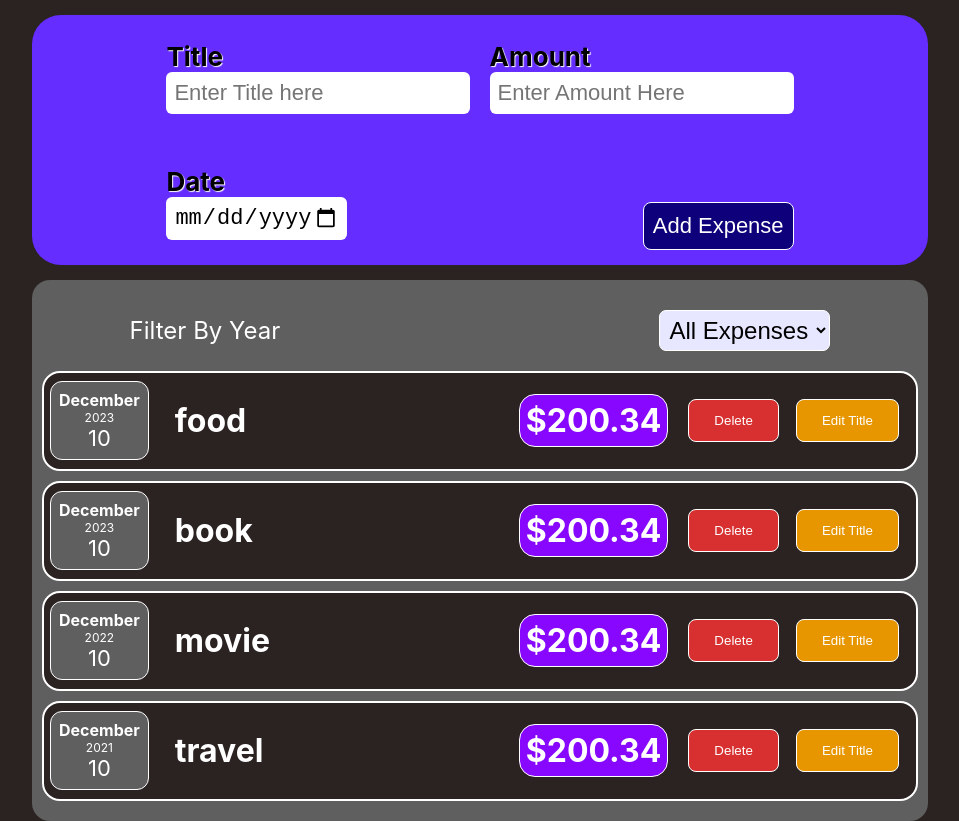
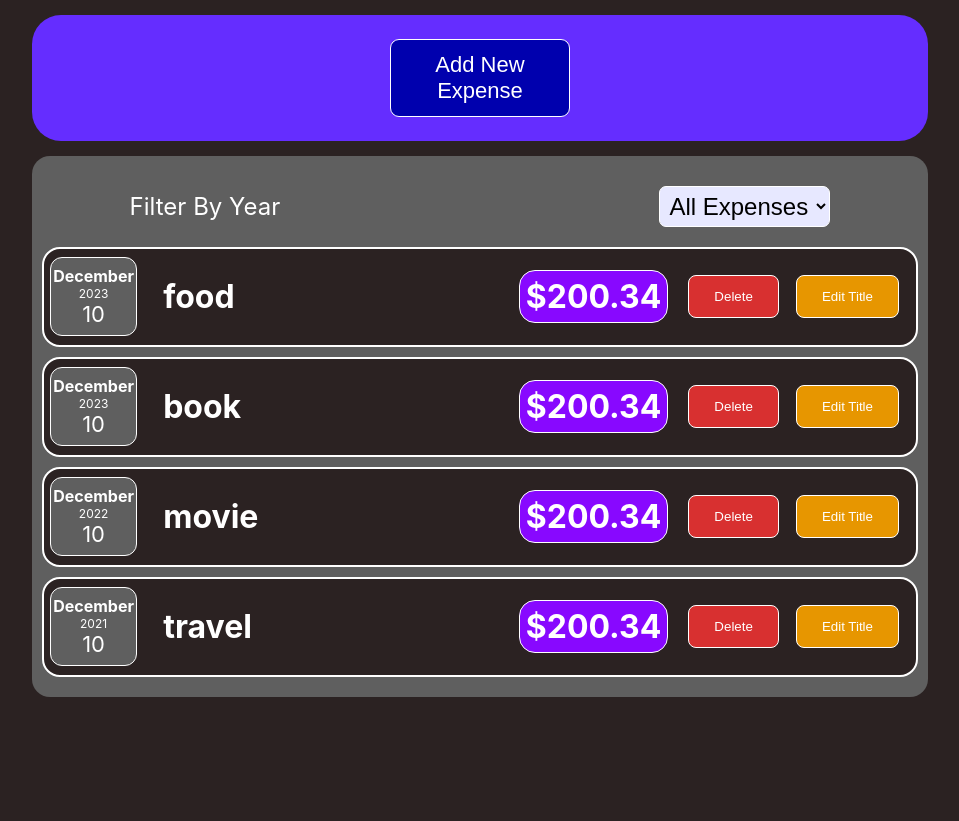
Before and after one commit to amant2904/React-Expense-tracker, a React (Create React App) app: page / in a window 1280 px wide. Shown: the whole page, without its empty margins (160-1119 px from the left). After the commit the page ends 800 px from the top, so only its background shows below. Built offline with nearby package versions, Linux system fonts and the light colour scheme.

Commit message:
conditional form rendering added

```diff
--- a/src/components/Expenses/ExpenseDate.css
+++ b/src/components/Expenses/ExpenseDate.css
@@ -10,6 +10,7 @@
     border-radius: 12px;
     background: rgb(95, 95, 95);
     /* height: 100%; */
+    width: 10%;
 }
 .expense__month{
     font-size: 16px;
--- a/src/components/newExpense/ExpenseForm.css
+++ b/src/components/newExpense/ExpenseForm.css
@@ -1,5 +1,4 @@
 .expense-form{
-    height: 250px;
     width: 100%;
     background-color: rgb(101, 45, 255);
     margin: 15px auto;
@@ -13,6 +12,7 @@
     display: flex;
     flex-direction: column;
     justify-content: space-around;
+    margin: 20px 0px;
 }
 .part_one{
     display: flex;
@@ -51,8 +51,8 @@
 .form_button{
     align-self: flex-end;
 }
-#addExpense_btn{
-    margin: 0px 0px 10px 0px;
+#addExpense_btn, .addExpense_btn{
+    margin: 0px 5px 0px;
     padding: 10px 9px;
     border-radius: 8px;
     border: 1px solid white;
@@ -61,3 +61,15 @@
     background-color: #0e007a;
     font-size: 22px;
 }
+.addExpense_mainBtn{
+    font-size: 22px;
+    display: inline;
+    width: 20%;
+    margin: 24px auto;
+    padding: 12px;
+    background-color: #0000ae;
+    color: white;
+    border-radius: 9px;
+    border: 1px solid white;
+    cursor: pointer;
+}
--- a/src/components/newExpense/ExpenseForm.js
+++ b/src/components/newExpense/ExpenseForm.js
@@ -1,5 +1,4 @@
 import React, { useState } from "react";
-import Card from "../UI/Card";
 import './ExpenseForm.css'
 
 export default function ExpenseForm(props) {
@@ -17,8 +16,9 @@ export default function ExpenseForm(props) {
     const date_change = (event) => {
         setEnteredDate(event.target.value);
     }
+    // const [formUI, setFormUI] = useState(<button className="addExpense_mainBtn" id="mainBtn" onClick={mainBtn_handler}>Add New Expense</button>)
 
-    const formSubmit_handler = (e) => {
+    function formSubmit_handler(e) {
         e.preventDefault();
         let expenseData = {
             id: Math.random(),
@@ -27,10 +27,30 @@ export default function ExpenseForm(props) {
             date: new Date(enteredDate)
         }
         props.liftUpExpenseDataInApp(expenseData);
+        setHide("0");
+        setEnteredTitle('');
+        setEnteredAmount('');
+        setEnteredDate('');
     }
+    const [hide, setHide] = useState("0");
+
+    function cancelBtn_handler(e) {
+        setHide("0");
+
+    }
+
+    function mainBtn_handler() {
+        setHide("1");
+    }
+
+
+
     return (
-        <Card className="expense-form">
-            <form onSubmit={formSubmit_handler}>
+        <div className="expense-form">
+            {/* {formUI} */}
+            {hide === "0" ?
+                <button className="addExpense_mainBtn" id="mainBtn" onClick={mainBtn_handler}>Add New Expense</button> :
+                <form hidden={true}>
                     <div className="part_one">
                         <div>
                             <label htmlFor="title">Title</label><br />
@@ -47,10 +67,12 @@ export default function ExpenseForm(props) {
                             <input type="date" name="date" id="date" value={enteredDate} onChange={date_change} min="2019-01-01" max="2023-12-31" />
                         </div>
                         <div className="form_button">
-                        <input type="submit" id="addExpense_btn" value="Add Expense" />
+                            <button className="addExpense_btn" onClick={cancelBtn_handler}>Cancel</button>
+                            <button className="addExpense_btn" onClick={formSubmit_handler}>Add Expense</button>
                         </div>
                     </div>
                 </form>
-        </Card>
+            }
+        </div>
     )
 }
```
Lines whose indentation alone changed are shown as unchanged.
